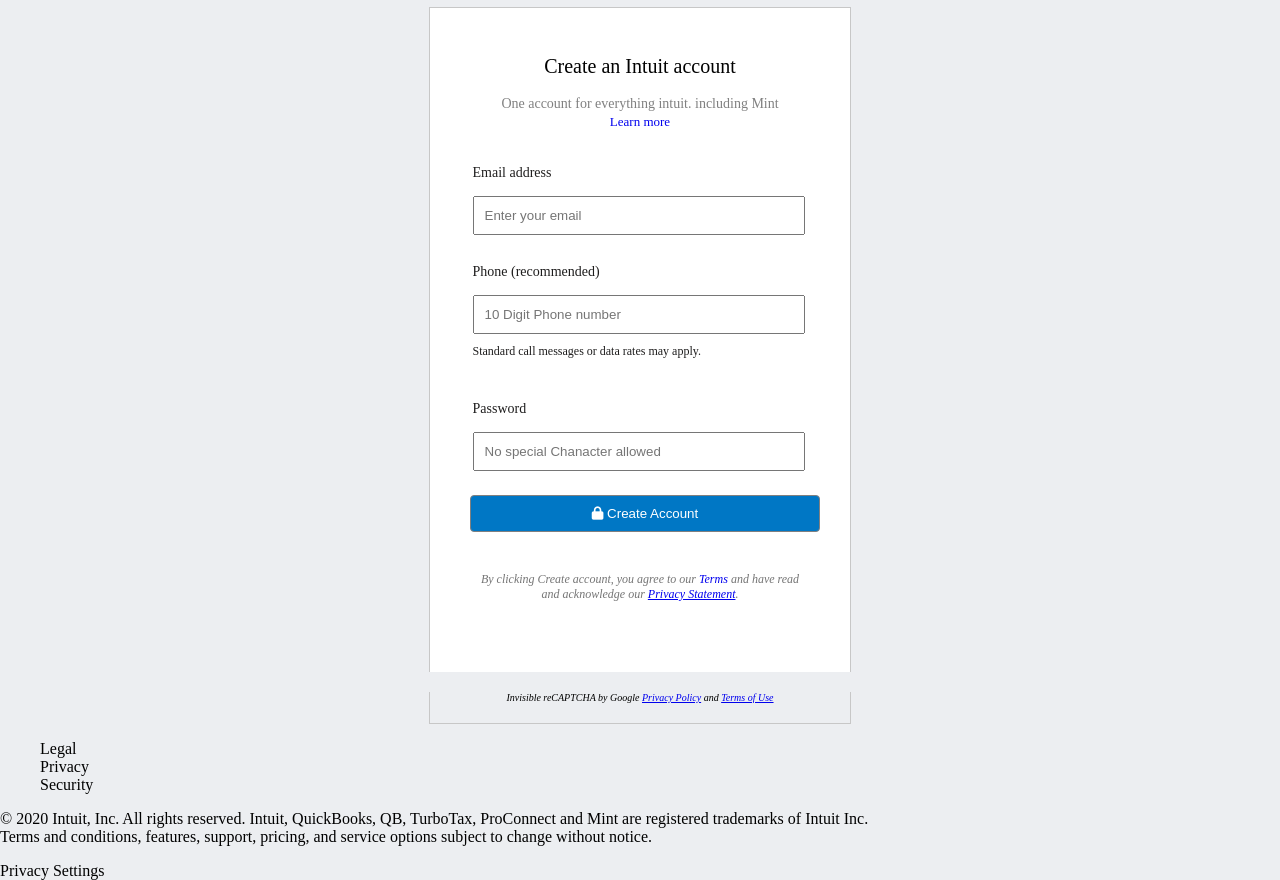
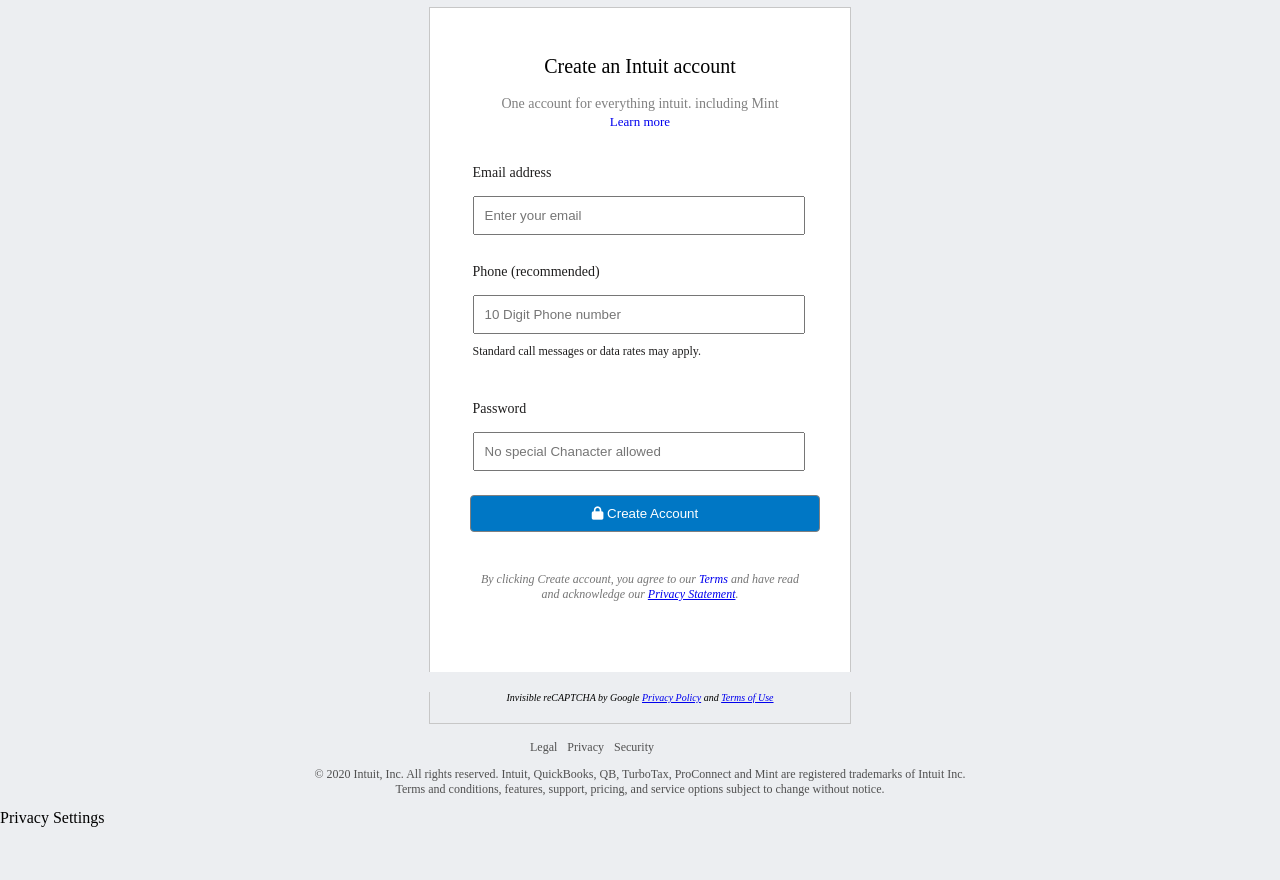
Before and after one commit to Bluette1/SignupForm, a plain HTML site: page index.html in a window 1280 px wide. Shown: the part 158-1038 px from the top of the page. After the commit the page ends 985 px from the top, so only its background shows below. Drawn offline with Linux system fonts and the light colour scheme.

```diff
--- a/index.html
+++ b/index.html
@@ -97,9 +97,9 @@
         <div class="footer-legal">
             <nav class="footer-nav">
                 <ul class="footer-nav-ul">
-                    <li class="link footer-link">Legal</li>
-                    <li class="link footer-link">Privacy</li>
-                    <li class="link footer-link">Security</li>
+                    <li class="link footer-link"><a href="#" class="secondary-link">Legal</a></li>
+                    <li class="link footer-link"><a href="#" class="secondary-link">Privacy</a></li>
+                    <li class="link footer-link"><a href="#" class="secondary-link">Security</a></li>
                 </ul>
             </nav>
             <p class="footer-content">
--- a/style.css
+++ b/style.css
@@ -19,6 +19,7 @@
       border-radius: 4px;
       padding:  10px 20px;
       color: white;
+      cursor: pointer;
   }
   .sigin-column{
       font-size: 12px;
@@ -32,7 +33,7 @@
   }
   .secondary-link{
       text-decoration: none;
-      color: grey;
+      color: #505050;
   }
 
   /* styling the form elements here */
@@ -49,6 +50,7 @@
       width: 118px;
       height: 35px;
       margin: auto;
+      cursor: pointer;
   }
   li{
     list-style: none;
@@ -170,3 +172,26 @@
     margin: 20px auto;
 
 }
+.footer-legal {
+	width: 80%;
+	margin: auto;
+	text-align: center;
+	font-size: 12px;
+	color: #505050;
+}
+.footer-nav-ul{
+    display: flex;
+    margin:  auto;
+}
+.footer-link{
+    padding-right: 10px;
+    color: #505050;
+}
+.footer-link:hover{
+    border-bottom: 1px solid #505050;
+}
+
+.footer-nav {
+    width: 300px;
+    margin: auto;
+}
```
